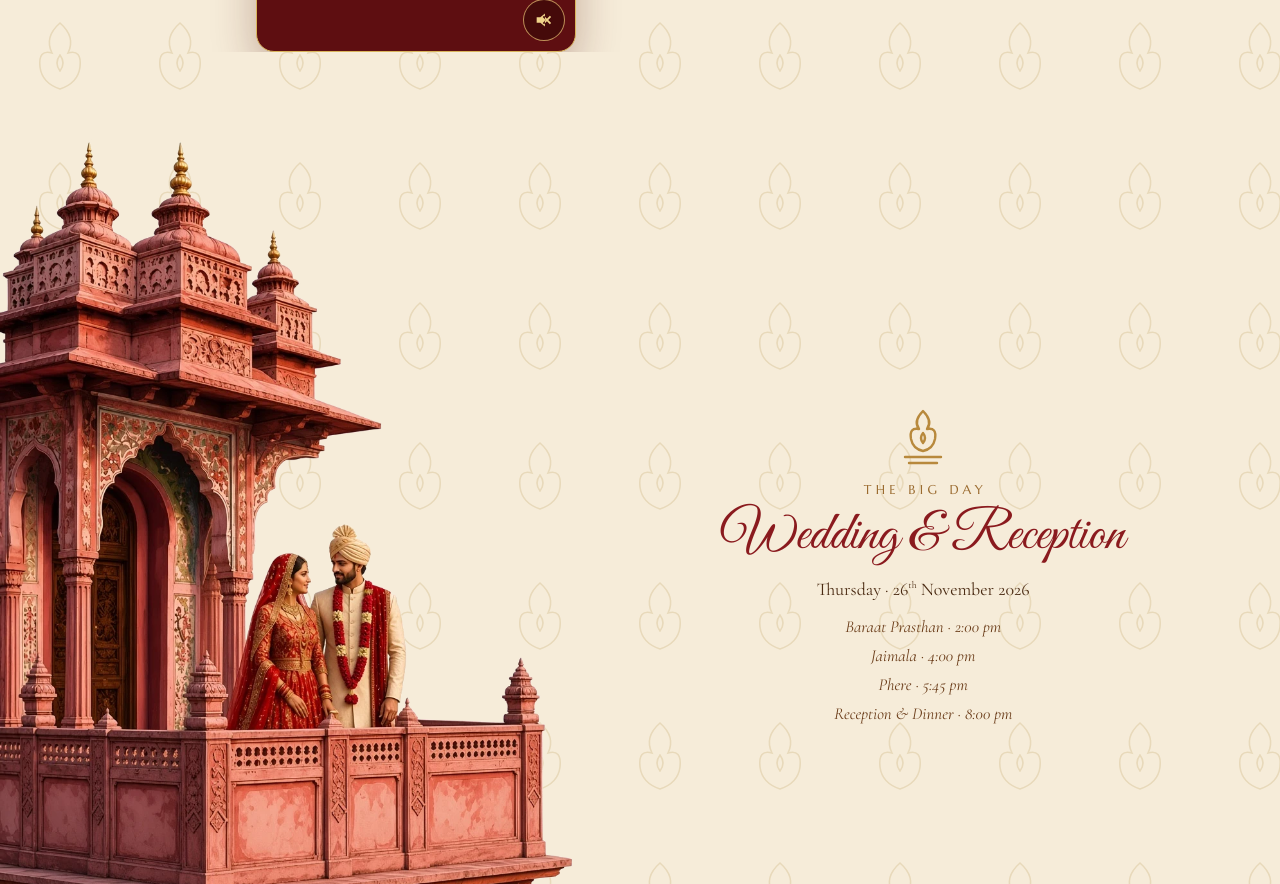
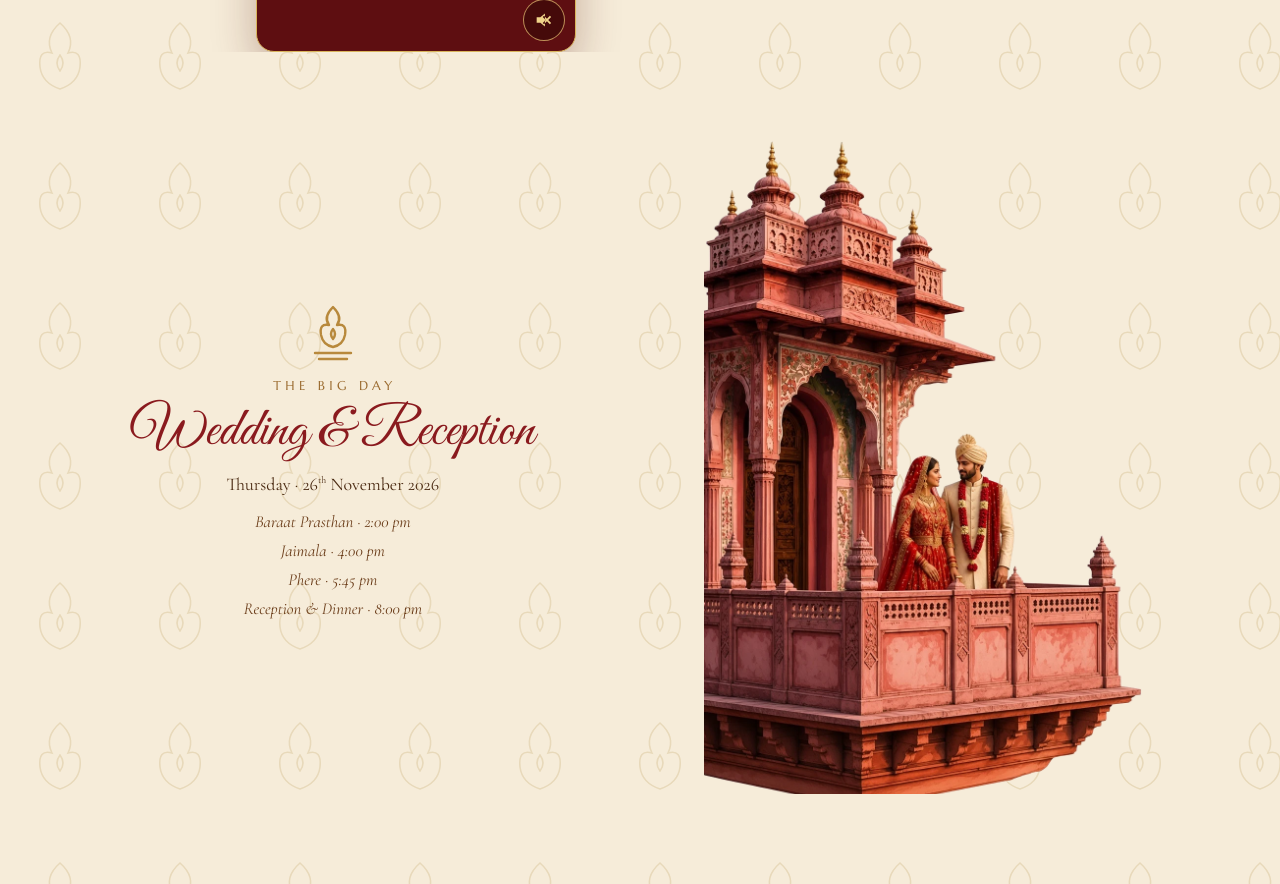
Before and after one commit to vkkhare/wedding_invitation, a React (Vite) app: page / in a window 1280 px wide. Shown: the part 4940-5824 px from the top of the page. Built offline with nearby package versions, Linux system fonts and the light colour scheme; grey boxes are pictures that could not be loaded.

Commit message:
Mirror the wedding-day block: details left, jharokha right
Co-Authored-By: Claude Fable 5 <noreply@anthropic.com>
Claude-Session: https://claude.ai/code/session_01Laey7iPgSkAxcR1n1p2GxR

```diff
--- a/src/components/Events.jsx
+++ b/src/components/Events.jsx
@@ -42,13 +42,13 @@ function JharokhaArt() {
   const y = useTransform(scrollYProgress, [0, 1], [46, -34])
 
   return (
-    <figure className="bigday__art" ref={ref} aria-hidden="true">
+    <figure className="bigday__art bigday__art--right" ref={ref} aria-hidden="true">
       <motion.img
         src="assets/jharokha.webp"
         alt=""
         loading="lazy"
         style={reduce ? undefined : { y }}
-        initial={reduce ? false : { opacity: 0, x: -40 }}
+        initial={reduce ? false : { opacity: 0, x: 40 }}
         whileInView={{ opacity: 1, x: 0 }}
         viewport={{ once: true, amount: 0.25 }}
         transition={{ duration: 1.1, ease: [0.22, 1, 0.36, 1] }}
@@ -60,7 +60,7 @@ function JharokhaArt() {
 /* Beside the jharokha: diya, the big day, its name, date, and the schedule */
 function BigDayHead({ ev }) {
   return (
-    <Reveal className="bigday__head">
+    <Reveal className="bigday__head bigday__head--left">
       <div className="event-card__icon" aria-hidden="true">{ev.icon}</div>
       <p className="event-card__kicker">{ev.kicker}</p>
       <h3 className="bigday__title script">{ev.title}</h3>
@@ -199,9 +199,9 @@ export default function Events() {
       <SangeetScene />
 
       {/* The Big Day — one composition: the jharokha with the full day beside it */}
-      <div className="bigday">
+      <div className="bigday bigday--haldi">
+        <BigDayHead ev={EVENTS.find((ev) => ev.main)} />
         <JharokhaArt />
-        <BigDayHead ev={EVENTS.find((ev) => ev.main)} />
       </div>
     </section>
   )
```
